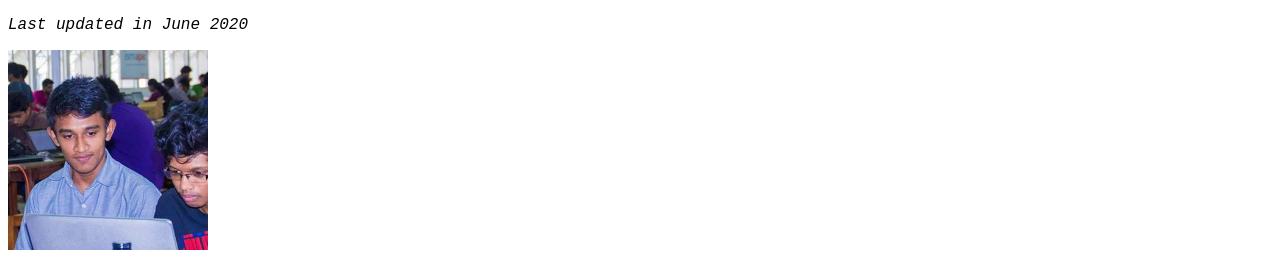
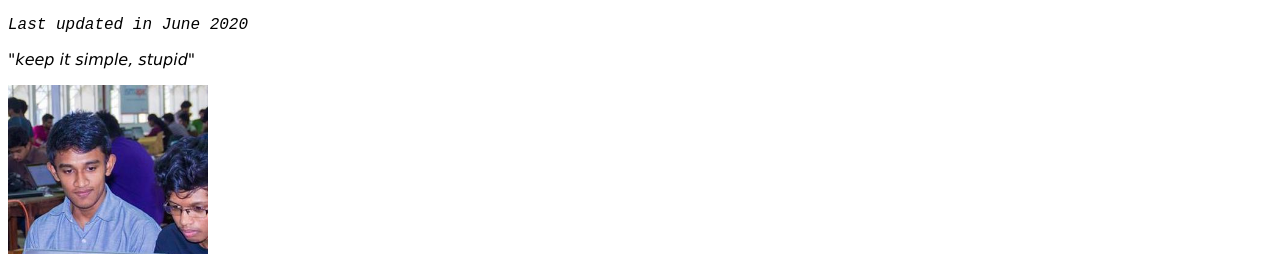
Before and after one commit to hiruna72/hiruna, a plain HTML site: page index.html in a window 1280 px wide. Shown: the top 254 px of the page. Drawn offline with Linux system fonts and the light colour scheme.

Commit message:
Add files via upload

```diff
--- a/index.html
+++ b/index.html
@@ -7,6 +7,7 @@
 <body>
 	<body style="font-family:Courier New">
 <p><i>Last updated in June 2020</i></p>
+<p style="font-family:verdana;"><i>"keep it simple, stupid"</i></p>
 <!-- <p><a href="#"><img src="files/HirunaSamarakoon.jpg" alt="photo" width="230" height="230" align="right"></a></p> -->
 
 <div style="text-align: left"><img src="files/HirunaSamarakoon.jpg" width="200" /></div>
```
